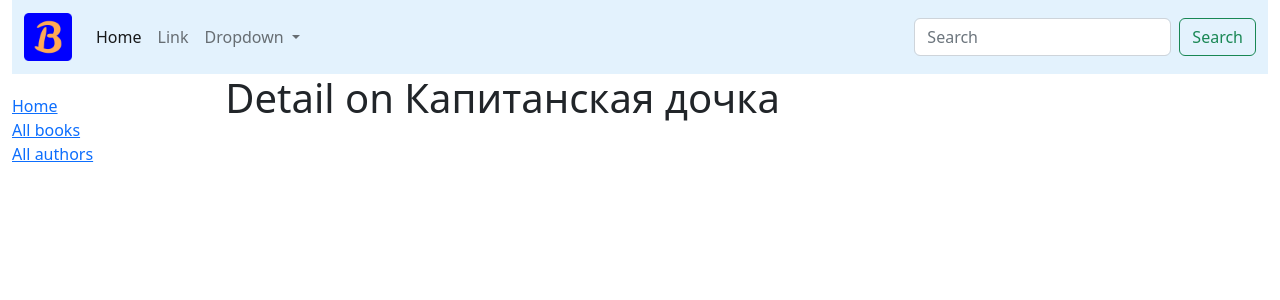
After one commit to Vsirotkin/Library, a Django app: page /catalogue/book/1/ in a window 1280 px wide. The commit adds this page. Shown: the top 300 px of the page. Run offline with Django 3.2, Linux system fonts and the light colour scheme; data comes from the database, SQL or seed files in the repository.

Commit message:
created detailview

```diff
--- a/catalogue/models.py
+++ b/catalogue/models.py
@@ -37,7 +37,7 @@ class Book(models.Model):
     display_genre.short_description = 'Genre'
 
     def get_absolute_url(self):
-        return reverse('book-detail', args=[str(self.pk)])
+        return reverse('catalogue:book-detail', kwargs={'pk': self.pk})
 
 
 class BookInstance(models.Model):
--- a/catalogue/urls.py
+++ b/catalogue/urls.py
@@ -7,5 +7,6 @@ app_name = 'catalogue'
 urlpatterns = [
     path('', views.index, name='index'),
     path('books/', views.BookListView.as_view(), name='books'),
+    path('book/<int:pk>/', views.BookDetailView.as_view(), name='book-detail'),
     # path('', RedirectView.as_view(url='catalogue/', permanent=True), name='catalogue'),
 ]
--- a/catalogue/views.py
+++ b/catalogue/views.py
@@ -1,5 +1,5 @@
 from django.shortcuts import render
-from django.views.generic import ListView
+from django.views.generic import ListView, DetailView
 
 from catalogue.models import Book, BookInstance, Author
 
@@ -21,3 +21,7 @@ def index(request):
 
 class BookListView(ListView):
     model = Book
+
+
+class BookDetailView(DetailView):
+    model = Book
--- /dev/null
+++ b/templates/catalogue/book_detail.html
@@ -0,0 +1,9 @@
+{% extends '_base.html' %}
+
+{% block title %}
+Book-Detail
+{% endblock title %}
+
+{% block content %}
+<h1>Detail on {{ book }}</h1>
+{% endblock content %}
--- a/templates/catalogue/book_list.html
+++ b/templates/catalogue/book_list.html
@@ -9,7 +9,7 @@ Books
 
 {% for book in book_list %}
 <ul>
-    <li><a href="#">{{ book.title }}</a>
+    <li><a href="{{ book.get_absolute_url }}">{{ book.title }}</a>
         ({{ book.author }})
     </li>
 </ul>
```
